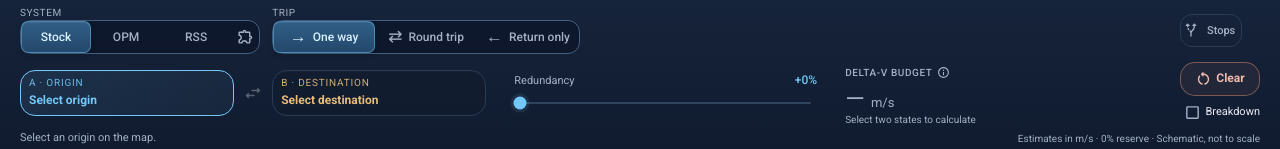
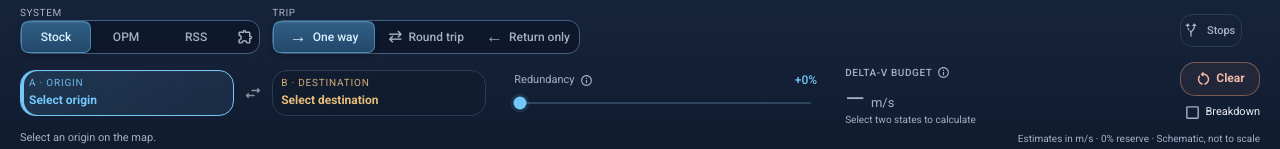
Before and after one commit to AntonioToni/ksp-deltav, a React (Vite) app: page / in a window 1280 px wide. Shown: the part 648-797 px from the top of the page. Built offline with nearby package versions, Linux system fonts and the light colour scheme.

Commit message:
Polish endpoint selection, reserve help, and stop controls

```diff
--- a/src/App.tsx
+++ b/src/App.tsx
@@ -1,6 +1,6 @@
 import { useEffect, useMemo, useRef, useState } from 'react'
 import {
-  Box, Button, Checkbox, FormControlLabel, IconButton, Paper, Popper, Slider, Stack, Tab, Tabs,
+  Box, Button, Checkbox, ClickAwayListener, FormControlLabel, IconButton, Paper, Popper, Slider, Stack, Tab, Tabs,
   ToggleButton, ToggleButtonGroup, Tooltip, Typography, useMediaQuery,
 } from '@mui/material'
 import RocketLaunchRounded from '@mui/icons-material/RocketLaunchRounded'
@@ -84,6 +84,7 @@ export default function App() {
   const [waypointIds, setWaypointIds] = useState<string[]>([])
   const [showStops, setShowStops] = useState(false)
   const [redundancy, setRedundancy] = useState(0)
+  const [showReserveHelp, setShowReserveHelp] = useState(false)
   const [missionMode, setMissionMode] = useState<MissionMode>('one-way')
   const roundTrip = missionMode === 'round-trip'
   const returnOnly = missionMode === 'return-only'
@@ -290,6 +291,7 @@ export default function App() {
     setWaypointIds([])
     setShowStops(false)
     setRedundancy(0)
+    setShowReserveHelp(false)
     setAtmosphericPlan([])
     setConnectionPlan([])
     setShowAllowances(false)
@@ -406,13 +408,14 @@ export default function App() {
               const nodeId = endpoint === 'start' ? startId : endId
               const color = endpoint === 'start' ? 'primary' : 'secondary'
               const label = endpoint === 'start' ? 'Origin' : 'Destination'
+              const active = selection === endpoint
               return <Box key={endpoint} sx={{ gridColumn: index === 0 ? 1 : 3, gridRow: 1, minWidth: 0 }}>
                 <Button fullWidth variant="outlined" color={color} aria-label={`Choose ${label.toLowerCase()}`} aria-describedby={`${endpoint}-state`} aria-pressed={selection === endpoint} onClick={() => setSelection(endpoint)} sx={{
                   px: 1, py: .75, minHeight: 44, justifyContent: 'flex-start', textAlign: 'left', borderRadius: 1.25, overflow: 'hidden',
-                  borderColor: selection === endpoint ? `${color}.main` : 'divider',
-                  bgcolor: selection === endpoint ? endpoint === 'start' ? 'rgba(115,200,250,.055)' : 'rgba(231,189,123,.055)' : 'rgba(14,17,26,.15)',
-                  backgroundImage: selection === endpoint ? `linear-gradient(120deg, ${endpoint === 'start' ? 'rgba(115,200,250,.055)' : 'rgba(231,189,123,.055)'}, transparent)` : 'none',
-                  boxShadow: 'inset 0 1px 0 #ffffff05',
+                  borderColor: active ? `${color}.main` : 'divider',
+                  bgcolor: active ? endpoint === 'start' ? 'rgba(115,200,250,.085)' : 'rgba(231,189,123,.085)' : 'rgba(14,17,26,.15)',
+                  backgroundImage: active ? `linear-gradient(120deg, ${endpoint === 'start' ? 'rgba(115,200,250,.055)' : 'rgba(231,189,123,.055)'}, transparent)` : 'none',
+                  boxShadow: active ? `inset 3px 0 0 ${endpoint === 'start' ? '#73c8fa' : '#e7bd7b'}, inset 0 1px 0 #ffffff08` : 'inset 0 1px 0 #ffffff05',
                 }}>
                   <Box sx={{ minWidth: 0 }}>
                     <Typography component="span" sx={{ display: 'block', fontSize: 10, letterSpacing: '.08em', textTransform: 'uppercase', lineHeight: 1.2, opacity: .9, whiteSpace: 'nowrap', '@media (min-width: 700px) and (max-width: 899px), (max-height: 500px) and (max-width: 699px)': { fontSize: 9, letterSpacing: '.04em' } }}>{endpoint === 'start' ? 'A' : 'B'} · {label}</Typography>
@@ -421,12 +424,21 @@ export default function App() {
                 </Button>
               </Box>
             })}
-            <Tooltip title="Reverse the endpoints and stop order"><span style={{ gridColumn: 2, gridRow: 1 }}><IconButton aria-label="Swap origin and destination" disabled={!startId || !endId} onClick={() => { setStartId(endId); setEndId(startId); setWaypointIds(ids => [...ids].reverse()); resetDetails() }} size="small"><SwapHorizRounded sx={{ fontSize: 20 }} /></IconButton></span></Tooltip>
+            <Tooltip title={!startId || !endId ? 'Choose both endpoints to swap them.' : 'Reverse the endpoints and stop order'}><span style={{ gridColumn: 2, gridRow: 1 }}><IconButton aria-label="Swap origin and destination" disabled={!startId || !endId} onClick={() => { setStartId(endId); setEndId(startId); setWaypointIds(ids => [...ids].reverse()); resetDetails() }} size="small" sx={{ color: startId && endId ? 'primary.main' : 'text.disabled', '&.Mui-disabled': { color: 'text.disabled' } }}><SwapHorizRounded sx={{ fontSize: 20 }} /></IconButton></span></Tooltip>
           </Box>
 
           <Box sx={{ gridArea: 'reserve', minWidth: 0, px: .5 }}>
-            <Stack direction="row" sx={{ justifyContent: 'space-between', alignItems: 'baseline' }}>
-              <Typography component="label" htmlFor="redundancy-slider" sx={{ fontSize: 11, color: 'text.secondary' }}>Redundancy</Typography>
+            <Stack direction="row" sx={{ justifyContent: 'space-between', alignItems: 'center' }}>
+              <Box sx={{ display: 'flex', alignItems: 'center', gap: .25 }}>
+                <Typography component="label" htmlFor="redundancy-slider" sx={{ fontSize: 11, color: 'text.secondary' }}>Redundancy</Typography>
+                <ClickAwayListener onClickAway={() => setShowReserveHelp(false)}>
+                  <Box component="span" sx={{ display: 'inline-flex' }}>
+                    <Tooltip describeChild open={showReserveHelp} onOpen={() => setShowReserveHelp(true)} onClose={() => setShowReserveHelp(false)} enterTouchDelay={0} leaveTouchDelay={3000} title="Adds a percentage to the complete Delta-V budget. This is a planning margin, not a fuel-mass percentage.">
+                      <IconButton aria-label="About redundancy" aria-expanded={showReserveHelp} onClick={() => setShowReserveHelp(true)} size="small" sx={{ width: 20, height: 20, p: 0 }}><InfoOutlined sx={{ fontSize: 13 }} /></IconButton>
+                    </Tooltip>
+                  </Box>
+                </ClickAwayListener>
+              </Box>
               <Typography sx={{ fontSize: 12, fontWeight: 500, color: 'primary.main', fontVariantNumeric: 'tabular-nums' }}>+{redundancy}%</Typography>
             </Stack>
             <Slider id="redundancy-slider" aria-label="Redundancy" min={0} max={100} step={5} value={redundancy} onChange={(_, value) => { if (typeof value === 'number') setRedundancy(value) }} getAriaValueText={value => `${value}% redundancy`} valueLabelDisplay="auto" valueLabelFormat={value => `+${value}%`} size="small" sx={{ display: 'block', width: 'calc(100% - 12px)', mx: '6px', py: 1.5, '& .MuiSlider-thumb': { width: 13, height: 13 } }} />
--- a/src/components/StopsDialog.tsx
+++ b/src/components/StopsDialog.tsx
@@ -1,7 +1,7 @@
 import { useRef, useState } from 'react'
 import {
   Autocomplete, Box, Button, Dialog, DialogActions, DialogContent, DialogTitle,
-  IconButton, Stack, TextField, Typography,
+  IconButton, Stack, TextField, Tooltip, Typography,
 } from '@mui/material'
 import ArrowUpwardRounded from '@mui/icons-material/ArrowUpwardRounded'
 import ArrowDownwardRounded from '@mui/icons-material/ArrowDownwardRounded'
@@ -70,9 +70,21 @@ function StopsContent({ pack, waypointIds, startId, endId, onChange, onSelectOnM
               <Box component="span" sx={{ width: 22, height: 22, display: 'grid', placeItems: 'center', borderRadius: '50%', bgcolor: '#92d5c61a', color: '#a5e4d5', fontSize: 12, fontWeight: 700 }}>{index + 1}</Box>
               <Typography title={label} sx={{ fontSize: 12, lineHeight: 1.2, overflowWrap: 'anywhere' }}>{label}</Typography>
               <Stack direction="row" spacing={0}>
-                <IconButton size="small" aria-label={`Move stop ${index + 1} up`} disabled={index === 0} onClick={() => move(index, -1)} sx={{ p: .5, width: 28, height: 28 }}><ArrowUpwardRounded sx={{ fontSize: 16 }} /></IconButton>
-                <IconButton size="small" aria-label={`Move stop ${index + 1} down`} disabled={index === waypointIds.length - 1} onClick={() => move(index, 1)} sx={{ p: .5, width: 28, height: 28 }}><ArrowDownwardRounded sx={{ fontSize: 16 }} /></IconButton>
-                <IconButton size="small" aria-label={`Remove stop ${index + 1}`} onClick={() => onChange(waypointIds.filter((_, row) => row !== index))} sx={{ p: .5, width: 28, height: 28 }}><CloseRounded sx={{ fontSize: 16 }} /></IconButton>
+                <Tooltip title={index === 0 ? 'Already the first stop' : 'Move up'} describeChild disableInteractive>
+                  <Box component="span" sx={{ display: 'inline-flex' }}>
+                    <IconButton size="small" aria-label={`Move stop ${index + 1} up`} disabled={index === 0} onClick={() => move(index, -1)} sx={{ p: .5, width: 32, height: 32 }}><ArrowUpwardRounded sx={{ fontSize: 16 }} /></IconButton>
+                  </Box>
+                </Tooltip>
+                <Tooltip title={index === waypointIds.length - 1 ? 'Already the last stop' : 'Move down'} describeChild disableInteractive>
+                  <Box component="span" sx={{ display: 'inline-flex' }}>
+                    <IconButton size="small" aria-label={`Move stop ${index + 1} down`} disabled={index === waypointIds.length - 1} onClick={() => move(index, 1)} sx={{ p: .5, width: 32, height: 32 }}><ArrowDownwardRounded sx={{ fontSize: 16 }} /></IconButton>
+                  </Box>
+                </Tooltip>
+                <Tooltip title="Remove stop" describeChild disableInteractive>
+                  <Box component="span" sx={{ display: 'inline-flex' }}>
+                    <IconButton size="small" aria-label={`Remove stop ${index + 1}`} onClick={() => onChange(waypointIds.filter((_, row) => row !== index))} sx={{ p: .5, width: 32, height: 32, '&:hover': { color: '#f0b9aa', bgcolor: '#d98b7520' } }}><CloseRounded sx={{ fontSize: 16 }} /></IconButton>
+                  </Box>
+                </Tooltip>
               </Stack>
             </Box>
           })}
```
